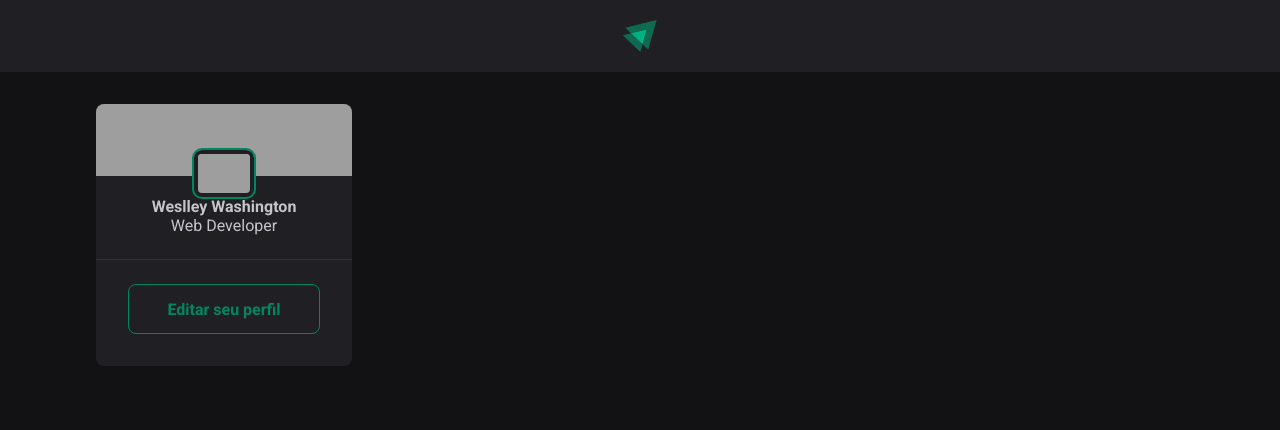
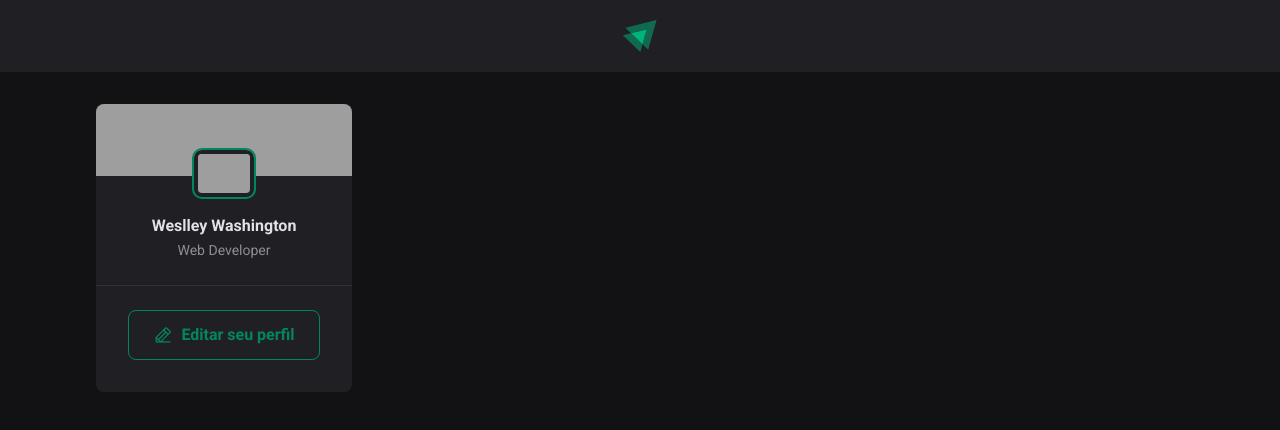
Before and after one commit to WeslleyWashington/Projeto-Ignite, a React (Vite) app: page / in a window 1280 px wide. Shown: the top 430 px of the page. Built offline with nearby package versions, Linux system fonts and the light colour scheme; grey boxes are pictures that could not be loaded.

Commit message:
Finalizando o Sidebar

```diff
--- a/package.json
+++ b/package.json
@@ -10,6 +10,7 @@
     "preview": "vite preview"
   },
   "dependencies": {
+    "phosphor-react": "^1.4.1",
     "react": "^18.2.0",
     "react-dom": "^18.2.0"
   },
--- a/src/components/Sidebar.jsx
+++ b/src/components/Sidebar.jsx
@@ -1,3 +1,5 @@
+import {PencilLine } from 'phosphor-react'
+
 import styles from './Sidebar.module.css'
 
 export function Sidebar() {
@@ -19,6 +21,7 @@
 
             <footer>
                 <a href="#">
+                    <PencilLine size={20} />
                     Editar seu perfil
                 </a>
             </footer>
--- a/src/components/Sidebar.module.css
+++ b/src/components/Sidebar.module.css
@@ -26,6 +26,18 @@
     outline: 2px solid var(--green-500);
 }
 
+.profile strong {
+    margin-top: 1rem;
+    color: var(--gray-100);
+    line-height: 1.6;
+}
+
+.profile span {
+    font-size: 0.875rem;
+    color: var(--gray-400);
+    line-height: 1.6;
+}
+
 .sidebar footer {
     border-top: 1px solid var(--gray-600);
     margin-top: 1.5rem;
@@ -47,5 +59,12 @@
     align-items: center;
     justify-content: center;
 
+    gap: 0.5rem;
+    transition: color 0.1s, background-color 0.1s;
+}
+
+.sidebar footer a:hover {
+    background: var(--green-500);
+    color: var(--white);
 
 }
```
Also changed, not shown: 1 other file (tests, documents, lock files or other folders).
